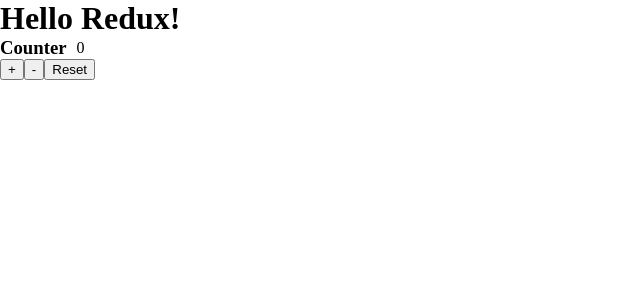
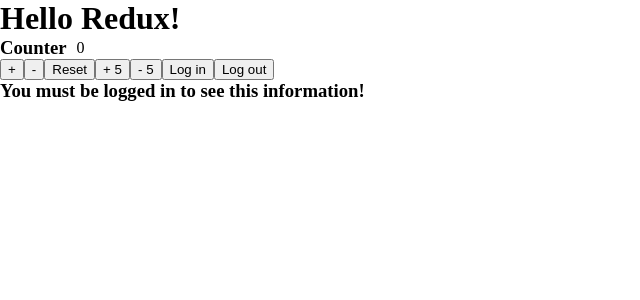
Before and after one commit to CanniJr/Redux-Counter, a React (Create React App) app: page / in a window 1280 px wide. Shown: the top 300 px of the page, without its empty margins (0-640 px from the left). Built offline with nearby package versions, Linux system fonts and the light colour scheme.

Commit message:
redux counter complete

```diff
--- a/package.json
+++ b/package.json
@@ -11,6 +11,7 @@
     "react-redux": "^7.2.2",
     "react-scripts": "4.0.2",
     "redux": "^4.0.5",
+    "redux-devtools-extension": "^2.13.8",
     "web-vitals": "^1.0.1"
   },
   "scripts": {
--- a/src/App.js
+++ b/src/App.js
@@ -1,17 +1,39 @@
 import './App.css';
-import React from 'react'
+import React from 'react';
+import { useSelector, useDispatch } from 'react-redux'
+import {increment, decrement, reset, login, logout, addByFive, subtractByFive} from './actions'
 
 function App() {
+  const counter = useSelector(state => state.counter)
+  const logged = useSelector(state => state.isLogged)
+  const dispatch = useDispatch();
+
   return (
     <div className="app">
       <h1>Hello Redux!</h1>
       <div className='counter'>
         <h3>Counter</h3>
-        <p>0</p>
+        <p>{counter}</p>
       </div>
-      <button>+</button>
-      <button>-</button>
-      <button>Reset</button>
+      <button
+        onClick={() => dispatch(increment())}>+</button>
+      <button
+        onClick={() => dispatch(decrement())}>-</button>
+      <button
+        onClick={() => dispatch(reset())}>Reset</button>
+      <button
+        onClick={() => dispatch(addByFive())}>+ 5</button>
+      <button
+        onClick={() => dispatch(subtractByFive())}>- 5</button>
+
+      <button
+        onClick={() => dispatch(login())}>Log in</button>
+      <button
+        onClick={() => dispatch(logout())}>Log out</button>
+      {logged ?
+        <h3>This is the secret!</h3> :
+        <h3>You must be logged in to see this information! </h3>
+      }
     </div>
   );
 }
--- /dev/null
+++ b/src/actions/index.js
@@ -0,0 +1,42 @@
+export const increment = () => {
+    return {
+        type: 'INCREMENT'
+
+    }
+}
+
+export const decrement = () => {
+    return {
+        type: 'DECREMENT'
+    }
+}
+
+export const reset = () => {
+    return {
+        type: 'RESET'
+    }
+}
+
+export const addByFive = () => {
+    return {
+        type: 'ADD_5'
+    }
+}
+
+export const subtractByFive = () => {
+    return {
+        type: 'SUBTRACT_5'
+    }
+}
+
+export const login = () => {
+    return {
+        type: 'LOGGED_IN'
+    }
+}
+
+export const logout = () => {
+    return {
+        type: 'LOGGED_OUT'
+    }
+}
--- a/src/index.js
+++ b/src/index.js
@@ -2,11 +2,20 @@
 import ReactDOM from 'react-dom';
 import App from './App';
 import reportWebVitals from './reportWebVitals';
+import { createStore } from 'redux';
+import allReducers from './reducers';
+import { Provider } from 'react-redux'
+
+const store = createStore(
+  allReducers,
+  window.__REDUX_DEVTOOLS_EXTENSION__ && window.__REDUX_DEVTOOLS_EXTENSION__()
+)
 
 ReactDOM.render(
-  <React.StrictMode>
+  <Provider store={store}>
     <App />
-  </React.StrictMode>,
+  </Provider>
+  ,
   document.getElementById('root')
 );
 
--- /dev/null
+++ b/src/reducers/Counter.js
@@ -0,0 +1,18 @@
+const counterReducer = (state = 0, action) => {
+    switch (action.type) {
+        case 'INCREMENT':
+            return state + 1;
+        case 'DECREMENT':
+            return state - 1;
+        case 'RESET':
+            return state = 0;
+        case 'ADD_5':
+            return state + 5;
+        case 'SUBTRACT_5':
+            return state - 5
+        default:
+            return state;
+    }
+}
+
+export default counterReducer
--- /dev/null
+++ b/src/reducers/index.js
@@ -0,0 +1,10 @@
+import counterReducer from './Counter'
+import loggedReducer from './isLogged'
+import {combineReducers} from 'redux'
+
+const allReducers = combineReducers({
+    counter: counterReducer,
+    isLogged: loggedReducer
+})
+
+export default allReducers
--- /dev/null
+++ b/src/reducers/isLogged.js
@@ -0,0 +1,12 @@
+const loggedReducer = (state = false, action) => {
+    switch (action.type) {
+        case 'LOGGED_IN':
+            return state = true;
+        case 'LOGGED_OUT':
+            return state = false
+        default:
+            return state = false;
+    }
+}
+
+export default loggedReducer
```
Also changed, not shown: 2 other files (tests, documents, lock files or other folders).
